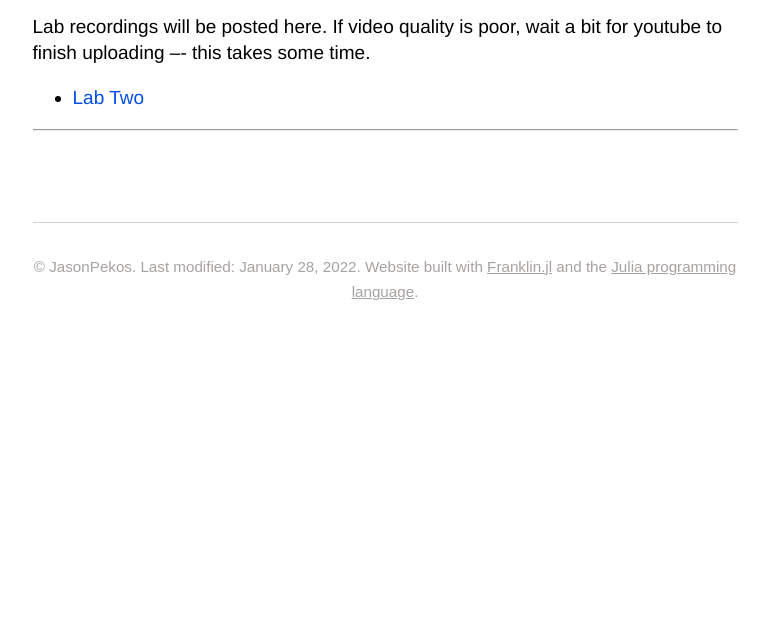
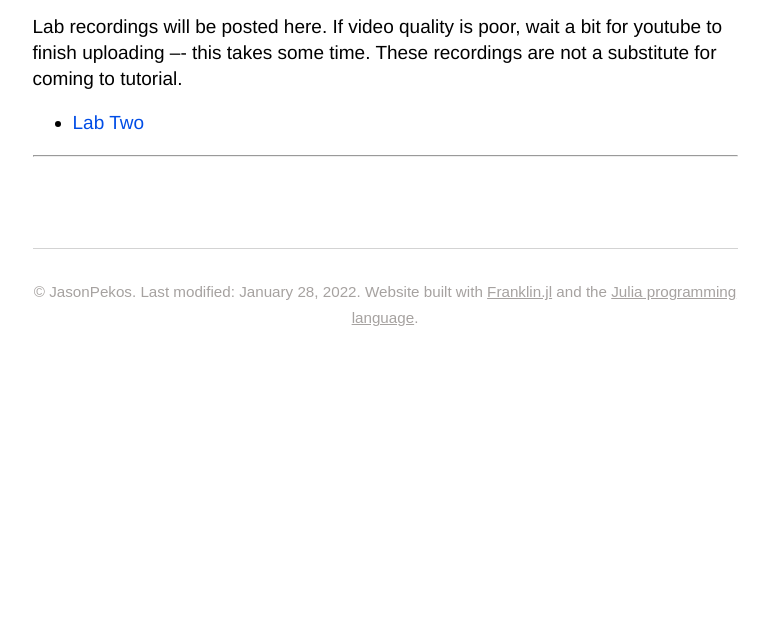
Before and after one commit to JasonPekos/Math1MP3, a plain HTML site: page menu1/index.html in a window 1280 px wide. Shown: the part 179-800 px from the top of the page, without its empty margins (255-1024 px from the left). Drawn offline with Linux system fonts and the light colour scheme.

Commit message:
Deploying to gh-pages from  @ 18bdd3b4886acc773c881525f11274eaa354e0cf 🚀

```diff
--- a/menu1/index.html
+++ b/menu1/index.html
@@ -1 +1 @@
-<!doctype html> <html lang=en > <meta charset=UTF-8 > <meta name=viewport  content="width=device-width, initial-scale=1"> <link rel=stylesheet  href="/Math1MP3/libs/highlight/github.min.css"> <link rel=stylesheet  href="/Math1MP3/css/franklin.css"> <link rel=stylesheet  href="/Math1MP3/css/basic.css"> <link rel=icon  href="/Math1MP3/assets/favicon.png"> <title>Lab Recordings</title> <header> <div class=blog-name ><a href="/Math1MP3/">Math 1MP3 — Labs</a></div> <nav> <ul> <li><a href="/Math1MP3/">Home</a> <li><a href="/Math1MP3/menu1/">Lab Recordings</a> <li><a href="/Math1MP3/menu2/">Solutions</a> <li><a href="/Math1MP3/menu3/">Misc</a> </ul> <img src="/Math1MP3/assets/hamburger.svg" id=menu-icon > </nav> </header> <div class=franklin-content > <h2 id=lab_recordings ><a href="#lab_recordings" class=header-anchor >Lab Recordings:</a></h2> <p>Lab recordings will be posted here. If video quality is poor, wait a bit for youtube to finish uploading –- this takes some time. </p> <ul> <li><p><a href="https://www.youtube.com/watch?v&#61;E4tUprkbZ1k">Lab Two</a></p> </ul> <hr /> <div class=page-foot > <div class=copyright > &copy; JasonPekos. Last modified: January 28, 2022. Website built with <a href="https://github.com/tlienart/Franklin.jl">Franklin.jl</a> and the <a href="https://julialang.org">Julia programming language</a>. </div> </div> </div>
+<!doctype html> <html lang=en > <meta charset=UTF-8 > <meta name=viewport  content="width=device-width, initial-scale=1"> <link rel=stylesheet  href="/Math1MP3/libs/highlight/github.min.css"> <link rel=stylesheet  href="/Math1MP3/css/franklin.css"> <link rel=stylesheet  href="/Math1MP3/css/basic.css"> <link rel=icon  href="/Math1MP3/assets/favicon.png"> <title>Lab Recordings</title> <header> <div class=blog-name ><a href="/Math1MP3/">Math 1MP3 — Labs</a></div> <nav> <ul> <li><a href="/Math1MP3/">Home</a> <li><a href="/Math1MP3/menu1/">Lab Recordings</a> <li><a href="/Math1MP3/menu2/">Solutions</a> <li><a href="/Math1MP3/menu3/">Misc</a> </ul> <img src="/Math1MP3/assets/hamburger.svg" id=menu-icon > </nav> </header> <div class=franklin-content > <h2 id=lab_recordings ><a href="#lab_recordings" class=header-anchor >Lab Recordings:</a></h2> <p>Lab recordings will be posted here. If video quality is poor, wait a bit for youtube to finish uploading –- this takes some time. These recordings are not a substitute for coming to tutorial.</p> <ul> <li><p><a href="https://www.youtube.com/watch?v&#61;E4tUprkbZ1k">Lab Two</a></p> </ul> <hr /> <div class=page-foot > <div class=copyright > &copy; JasonPekos. Last modified: January 28, 2022. Website built with <a href="https://github.com/tlienart/Franklin.jl">Franklin.jl</a> and the <a href="https://julialang.org">Julia programming language</a>. </div> </div> </div>
```
